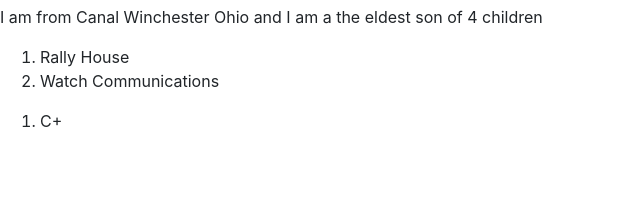
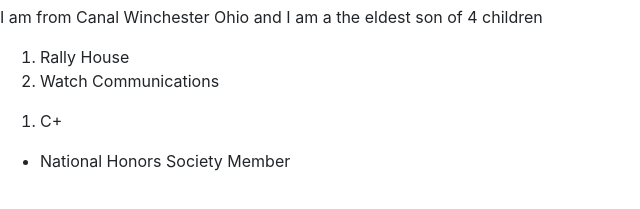
Before and after one commit to IT3049C-Lively-FA23/online-portfolio-roushcs, a website: page index.html in a window 1280 px wide. Shown: the part 397-606 px from the top of the page, without its empty margins (0-640 px from the left). Drawn offline with nearby package versions, Linux system fonts and the light colour scheme.

Commit message:
achievements

```diff
--- a/index.html
+++ b/index.html
@@ -36,7 +36,11 @@
       <li>C+ </li>
     </ol>
   </div>
-
+  <div class="section" id="achievements">
+    <ul>
+      <li> National Honors Society Member</li>
+    </ul>
+  </div>
   <!-- INCLUDE SCRIPTS FILE HERE -->
   <script src="resources/scripts/index.js">
     <!-- Bootstrap Scripts-->
```
